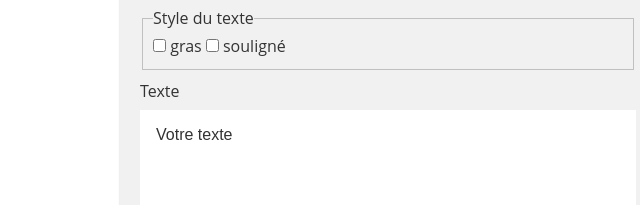
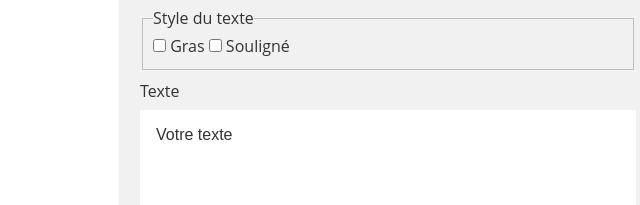
Before and after one commit to divtec-cejef/2021-SFA-EXERCICE-RectDyn, a plain HTML site: page index.html in a window 1280 px wide. Shown: the part 563-768 px from the top of the page, 252-892 px from the left. Drawn offline with Linux system fonts and the light colour scheme.

```diff
--- a/index.html
+++ b/index.html
@@ -54,10 +54,10 @@
                         <legend>Style du texte</legend>
 
                         <input type="checkbox" name="gras" id="gras"/>
-                        <label for="gras">gras</label>
+                        <label for="gras">Gras</label>
 
                         <input type="checkbox" name="souligne" id="souligne"/>
-                        <label for="souligne">soulign&eacute;</label>
+                        <label for="souligne">Soulign&eacute;</label>
                     </fieldset>
                 </li>
                 <li>
```
Also changed, not shown: 1 other file.
